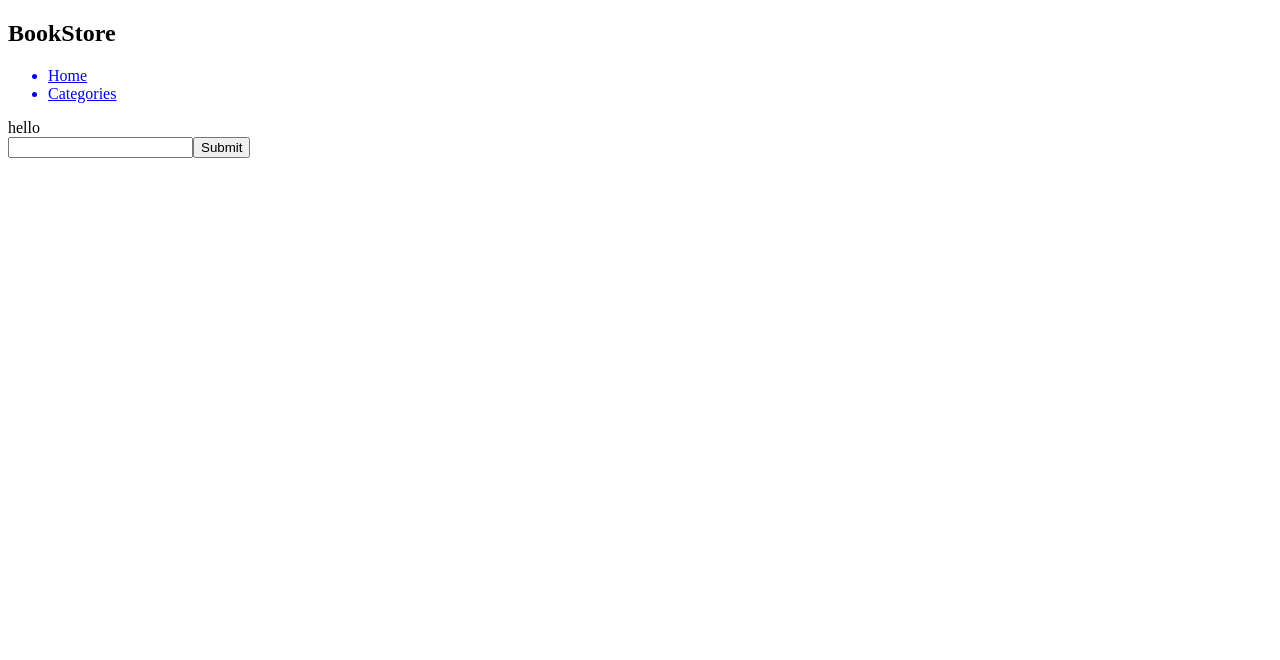
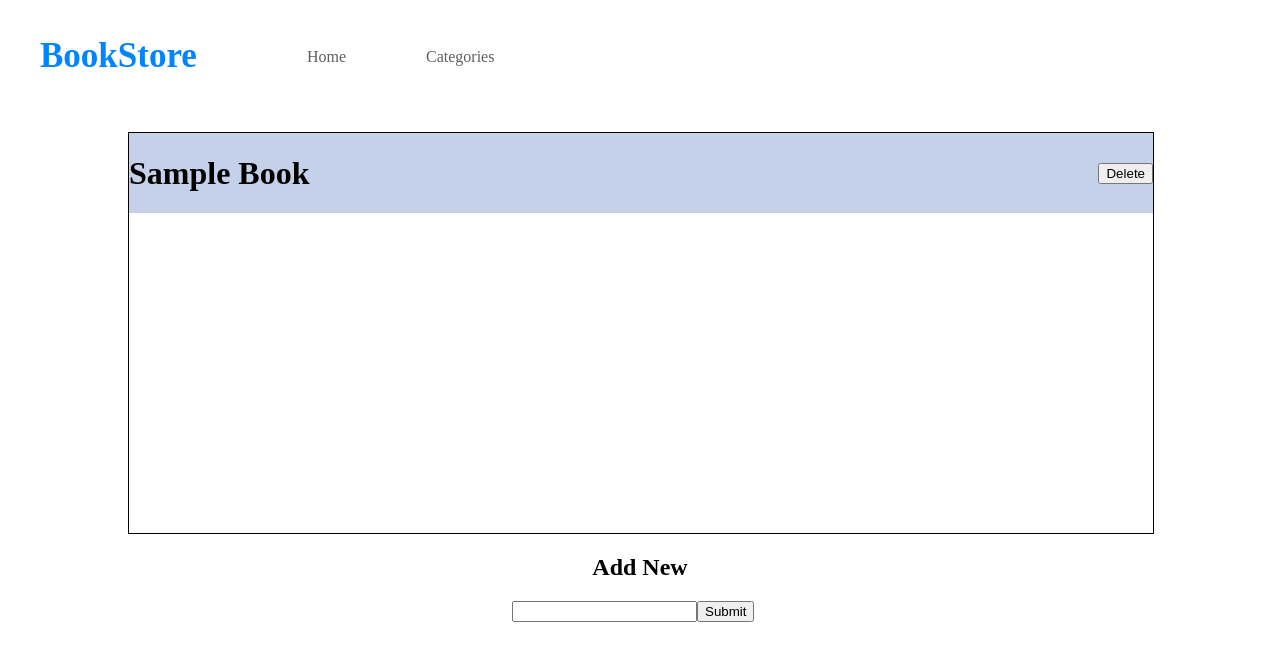
Before and after one commit to Felipeg005/Bookstore-React-Redux, a React (Create React App) app: page / in a window 1280 px wide. Shown: the top 660 px of the page. Built offline with nearby package versions, Linux system fonts and the light colour scheme.

Commit message:
add pages router and links

```diff
--- a/src/App.css
+++ b/src/App.css
@@ -0,0 +1,72 @@
+body {
+  margin: 0;
+  padding: 0;
+}
+
+li {
+  list-style-type: none;
+}
+
+a {
+  text-decoration: none;
+}
+
+.nav-menu {
+  padding: 50px 0;
+  margin: -20px 0 0 0;
+  width: 100vw;
+  display: flex;
+  align-items: center;
+}
+
+.menu-container {
+  margin-left: 30px;
+  display: flex;
+  align-items: center;
+}
+
+.menu-li {
+  margin: 2.2px 40px 0 40px;
+  color: rgb(95, 95, 95);
+}
+
+.logo {
+  color: rgb(0, 132, 255);
+  margin: 0 0 0 40px;
+  font-size: 35px;
+}
+
+.list-container {
+  border: 1px solid black;
+  width: 80vw;
+  margin-left: 10%;
+  height: 50vh;
+  overflow-y: scroll;
+}
+
+.list-elements {
+  margin: 0;
+  padding: 0;
+}
+
+.form {
+  margin-left: 40%;
+}
+
+.form-title{
+  text-align: center;
+}
+
+.book-container {
+  margin: 0;
+  padding: 0;
+  display: flex;
+  width: 100%;
+  align-items: center;
+  justify-content: space-between;
+  background-color: rgb(196, 209, 233);
+}
+
+.delete-button {
+  margin-left: auto;
+}
--- a/src/components/Nav.js
+++ b/src/components/Nav.js
@@ -8,10 +8,10 @@ class Nav extends React.Component {
         <h1 className="logo">BookStore</h1>
         <ul className='menu-container'>
           <Link to="/">
-            <li>Home</li>
+            <li className="menu-li">Home</li>
           </Link>
           <Link to="/categories">
-            <li>Categories</li>
+            <li className="menu-li">Categories</li>
           </Link>
         </ul>
       </nav>
--- a/src/components/add-books.js
+++ b/src/components/add-books.js
@@ -3,10 +3,13 @@ import React from "react";
 class AddBook extends React.Component {
   render() {
     return (
-      <form>
+      <>
+      <h2 className="form-title">Add New</h2>
+      <form className="form">
         <input type="text"></input>
         <button type="submit">Submit</button>
       </form>
+      </>
     );
   }
 }
--- a/src/components/books-list.js
+++ b/src/components/books-list.js
@@ -3,7 +3,14 @@ import React from "react";
 class BookList extends React.Component {
   render() {
     return (
-      <div>hello</div>
+      <div className="list-container">
+        <ul className="list-elements">
+          <div className="book-container">
+          <li><h1 className="books-title">Sample Book</h1></li>
+          <li><button id="delete-button">Delete</button></li>
+          </div>
+        </ul>
+      </div>
     );
   }
 }
```
